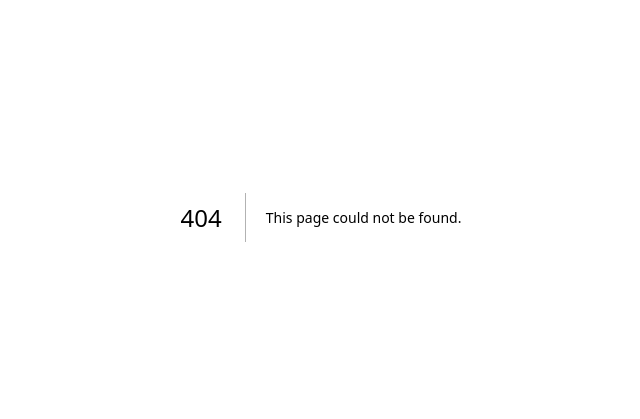
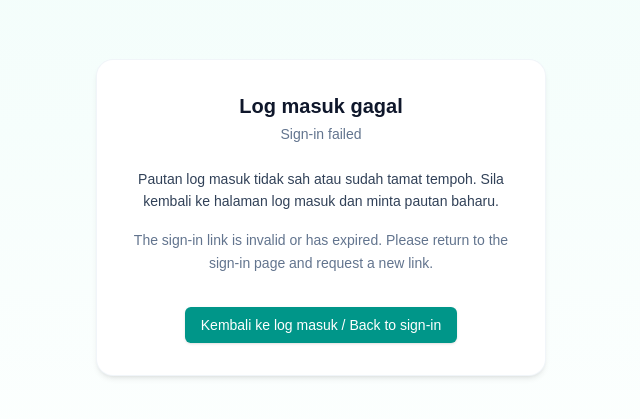
Before and after one commit to Arif-Sofi/sriaawp-portal, a Next.js app: page /login/error in a window 1280 px wide. Before the commit this address had no page. Shown: the part 183-602 px from the top of the page, without its empty margins (319-959 px from the left). Built offline with nearby package versions, Linux system fonts and the light colour scheme.

Commit message:
feat(ui): /login/check-email and /login/error pages

```diff
--- /dev/null
+++ b/src/app/(auth)/login/check-email/page.tsx
@@ -0,0 +1,45 @@
+interface CheckEmailPageProps {
+  searchParams: Promise<{ email?: string }>;
+}
+
+export default async function CheckEmailPage({ searchParams }: CheckEmailPageProps) {
+  const { email } = await searchParams;
+
+  return (
+    <main className="grid min-h-dvh place-items-center bg-gradient-to-b from-teal-50 to-white px-4 py-12">
+      <section className="w-full max-w-md rounded-2xl bg-white p-8 text-center shadow-md ring-1 ring-slate-100">
+        <h1 className="text-xl font-semibold text-slate-900">Semak peti masuk anda</h1>
+        <p className="mt-1 text-sm text-slate-500">Check your inbox</p>
+
+        <div className="mt-6 space-y-4 text-sm leading-relaxed text-slate-700">
+          <p>
+            Pautan log masuk telah dihantar
+            {email ? (
+              <>
+                {" "}ke <span className="font-medium text-slate-900">{email}</span>
+              </>
+            ) : null}
+            . Sila semak peti masuk anda dan klik pautan untuk teruskan. Pautan ini akan tamat
+            dalam masa 24 jam.
+          </p>
+          <p className="text-slate-500">
+            A sign-in link has been sent
+            {email ? (
+              <>
+                {" "}to <span className="font-medium text-slate-700">{email}</span>
+              </>
+            ) : null}
+            . Please check your inbox and click the link to continue. This link will expire in 24
+            hours.
+          </p>
+        </div>
+
+        <p className="mt-8 text-xs text-slate-400">
+          Tidak menerima e-mel? Semak folder Spam atau cuba lagi dari halaman log masuk.
+          <br />
+          Did not receive the email? Check your Spam folder or try again from the sign-in page.
+        </p>
+      </section>
+    </main>
+  );
+}
--- /dev/null
+++ b/src/app/(auth)/login/error/page.tsx
@@ -0,0 +1,40 @@
+import Link from "next/link";
+
+interface AuthErrorPageProps {
+  searchParams: Promise<{ error?: string }>;
+}
+
+export default async function AuthErrorPage({ searchParams }: AuthErrorPageProps) {
+  const { error } = await searchParams;
+
+  return (
+    <main className="grid min-h-dvh place-items-center bg-gradient-to-b from-teal-50 to-white px-4 py-12">
+      <section className="w-full max-w-md rounded-2xl bg-white p-8 text-center shadow-md ring-1 ring-slate-100">
+        <h1 className="text-xl font-semibold text-slate-900">Log masuk gagal</h1>
+        <p className="mt-1 text-sm text-slate-500">Sign-in failed</p>
+
+        <div className="mt-6 space-y-4 text-sm leading-relaxed text-slate-700">
+          <p>
+            Pautan log masuk tidak sah atau sudah tamat tempoh. Sila kembali ke halaman log masuk
+            dan minta pautan baharu.
+          </p>
+          <p className="text-slate-500">
+            The sign-in link is invalid or has expired. Please return to the sign-in page and
+            request a new link.
+          </p>
+        </div>
+
+        {error ? (
+          <p className="mt-4 font-mono text-xs text-slate-400">code: {error}</p>
+        ) : null}
+
+        <Link
+          href="/login"
+          className="mt-8 inline-block rounded-md bg-teal-600 px-4 py-2 text-sm font-medium text-white shadow-sm transition hover:bg-teal-700"
+        >
+          Kembali ke log masuk / Back to sign-in
+        </Link>
+      </section>
+    </main>
+  );
+}
```
